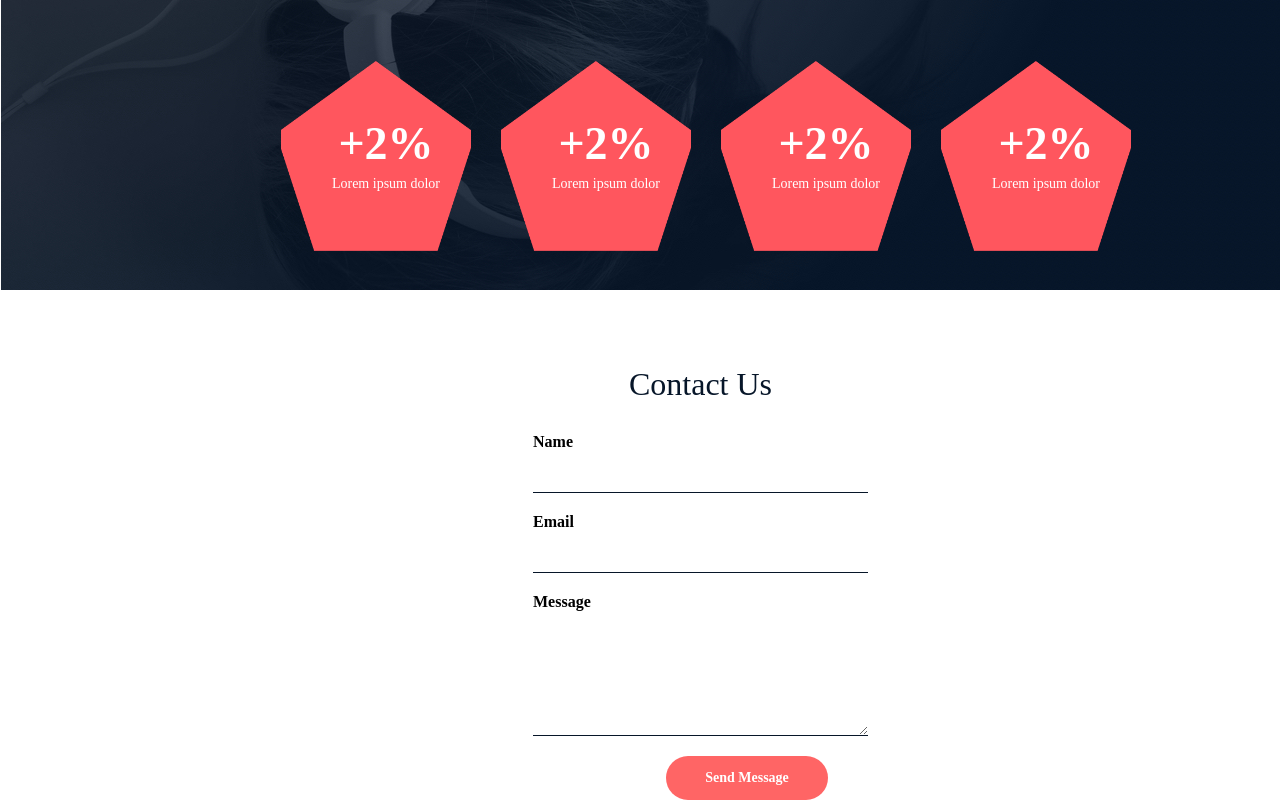
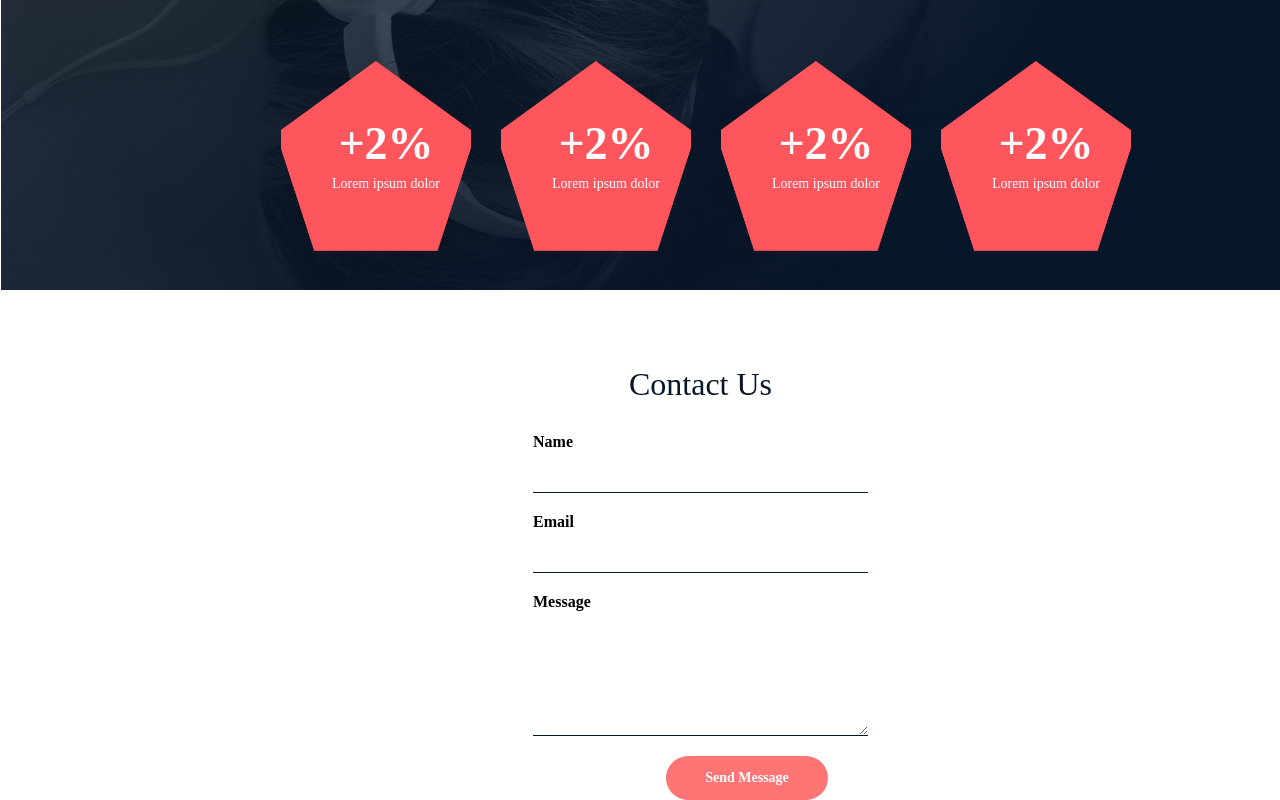
Before and after one commit to zeee126/alx_html_css, a plain HTML site: page headphones/3-index.html in a window 1280 px wide. In both pictures the pointer is over the button "Send Message". Shown: the part 1754-2554 px from the top of the page. Drawn offline with Linux system fonts and the light colour scheme; a web font is replaced by a local one.

Commit message:
3-index.html

```diff
--- a/headphones/3-styles.css
+++ b/headphones/3-styles.css
@@ -361,3 +361,6 @@ textarea {
   line-height: normal;
   align-self: flex-end;
 }
+.btnz:hover {
+  opacity: 0.9;
+}
```
